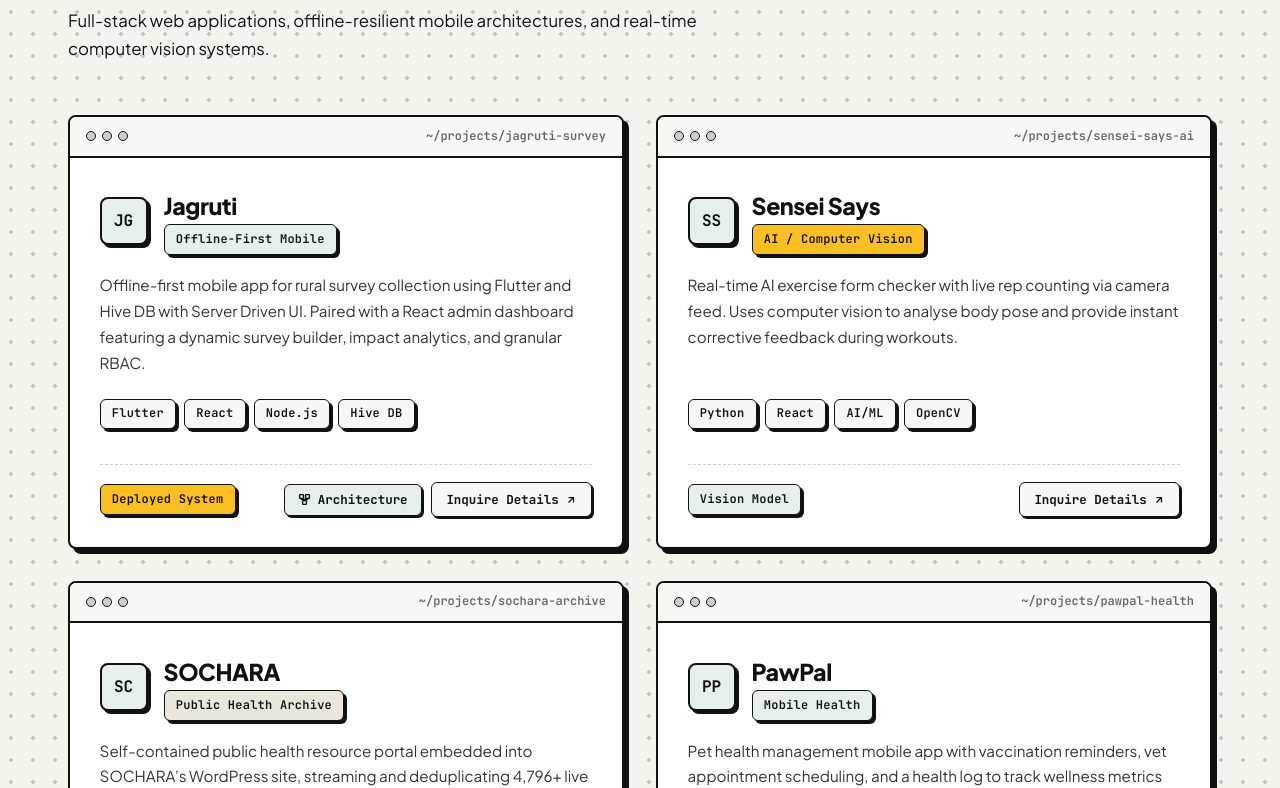
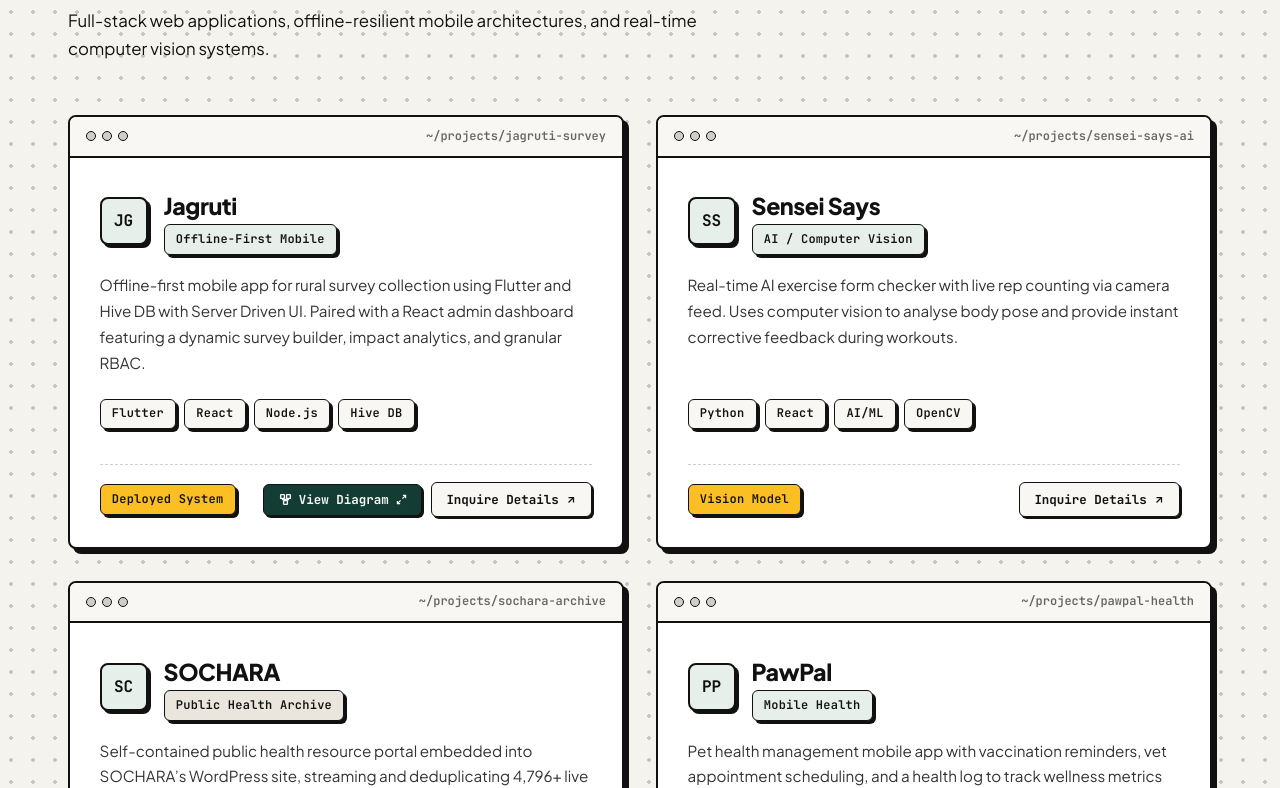
Before and after one commit to mahisreedhar/mahisreedhar.github.io, a plain HTML site: page index.html in a window 1280 px wide. Shown: the part 2012-2800 px from the top of the page. Drawn offline with Linux system fonts and the light colour scheme.

Commit message:
Unify project card badge consistency, clarify View Diagram button, and fix logo bracket ligature

```diff
--- a/index.html
+++ b/index.html
@@ -273,6 +273,9 @@ nav.scrolled {
 .nav-brand .bracket {
   color: rgba(248, 247, 244, 0.55);
   font-weight: 800;
+  font-variant-ligatures: none;
+  font-feature-settings: "liga" 0, "calt" 0;
+  letter-spacing: 0.06em;
 }
 
 .nav-links {
@@ -1243,6 +1246,9 @@ footer {
 }
 .footer-logo span {
   color: var(--c-amber);
+  font-variant-ligatures: none;
+  font-feature-settings: "liga" 0, "calt" 0;
+  letter-spacing: 0.06em;
 }
 
 /* ── SCROLL REVEAL UTILITIES ── */
@@ -1454,22 +1460,23 @@ footer {
   font-family: var(--font-mono);
   font-size: 0.78rem;
   font-weight: 700;
-  color: var(--c-ink);
-  background: var(--c-forest-tint);
+  color: var(--c-cream);
+  background: var(--c-forest);
   border: var(--border-mid);
-  padding: 0.4rem 0.85rem;
+  padding: 0.4rem 0.9rem;
   border-radius: 6px;
   box-shadow: 2px 2px 0px var(--c-ink);
   cursor: pointer;
   display: inline-flex;
   align-items: center;
-  gap: 0.4rem;
-  transition: transform 0.15s ease, box-shadow 0.15s ease, background 0.15s ease;
+  gap: 0.45rem;
+  transition: transform 0.15s ease, box-shadow 0.15s ease, background 0.15s ease, color 0.15s ease;
 }
 .project-arch-btn:hover {
   transform: translate(-1.5px, -1.5px);
   box-shadow: 4px 4px 0px var(--c-ink);
   background: var(--c-amber);
+  color: var(--c-ink);
 }
 
 .arch-modal-backdrop {
@@ -1830,9 +1837,10 @@ footer {
           <div class="project-footer">
             <span class="spec-badge spec-badge-amber">Deployed System</span>
             <div class="project-footer-actions">
-              <button type="button" class="project-arch-btn" onclick="openArchModal()">
+              <button type="button" class="project-arch-btn" onclick="openArchModal()" title="Open Jagruti system architecture diagram">
                 <svg width="13" height="13" viewBox="0 0 24 24" fill="none" stroke="currentColor" stroke-width="2.5"><rect x="3" y="3" width="7" height="7" rx="1"/><rect x="14" y="3" width="7" height="7" rx="1"/><rect x="8.5" y="14" width="7" height="7" rx="1"/><path d="M6.5 10v2h11v-2M12 12v2"/></svg>
-                Architecture
+                View Diagram
+                <svg width="11" height="11" viewBox="0 0 24 24" fill="none" stroke="currentColor" stroke-width="2.5"><polyline points="15 3 21 3 21 9"/><polyline points="9 21 3 21 3 15"/><line x1="21" y1="3" x2="14" y2="10"/><line x1="3" y1="21" x2="10" y2="14"/></svg>
               </button>
               <a href="#contact" class="project-link-btn">
                 Inquire Details
@@ -1858,7 +1866,7 @@ footer {
             <div class="project-icon icon-sensei">SS</div>
             <div>
               <h3 class="project-title">Sensei Says</h3>
-              <span class="spec-badge spec-badge-amber">AI / Computer Vision</span>
+              <span class="spec-badge spec-badge-lime">AI / Computer Vision</span>
             </div>
           </div>
           <p class="project-desc">
@@ -1871,7 +1879,7 @@ footer {
             <span class="spec-badge spec-badge-cream">OpenCV</span>
           </div>
           <div class="project-footer">
-            <span class="spec-badge spec-badge-lime">Vision Model</span>
+            <span class="spec-badge spec-badge-amber">Vision Model</span>
             <a href="#contact" class="project-link-btn">
               Inquire Details
               <svg width="12" height="12" viewBox="0 0 24 24" fill="none" stroke="currentColor" stroke-width="2.5"><line x1="7" y1="17" x2="17" y2="7"/><polyline points="7 7 17 7 17 17"/></svg>
```
